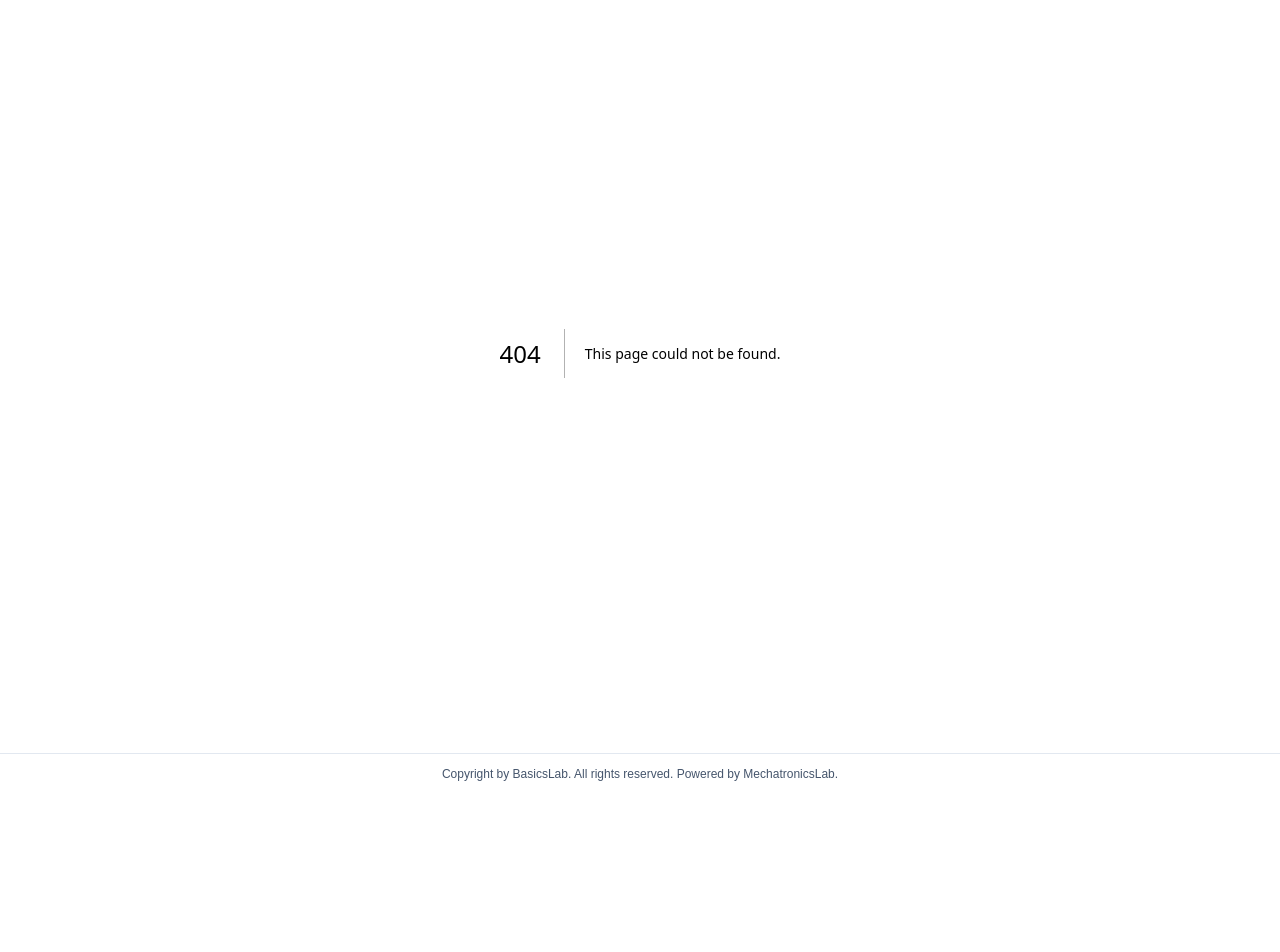
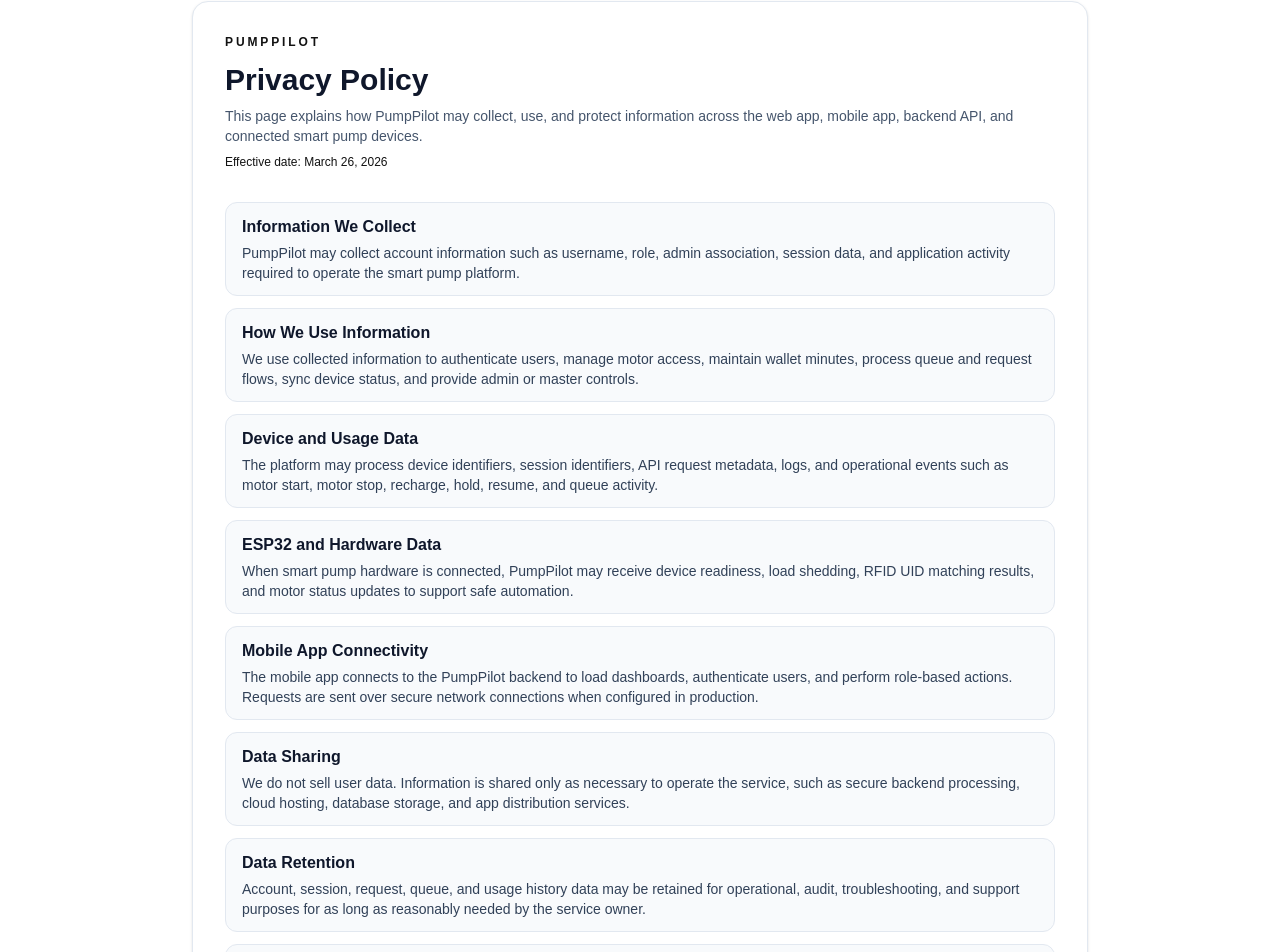
Before and after one commit to sarful/SmartPumpPro, a Next.js app: page /privacy-policy in a window 1280 px wide. Before the commit this address had no page. Shown: the part 47-999 px from the top of the page. Before the commit the page ends 841 px from the top, so only its background shows below. Built offline with nearby package versions, Linux system fonts and the light colour scheme.

Commit message:
feat: add privacy policy page

```diff
--- a/app/page.tsx
+++ b/app/page.tsx
@@ -59,6 +59,12 @@
             >
               Documentation
             </Link>
+            <Link
+              href="/privacy-policy"
+              className="rounded-full border border-slate-300 bg-white px-4 py-2 text-xs font-semibold text-slate-700 hover:bg-slate-50"
+            >
+              Privacy Policy
+            </Link>
           </div>
         </div>
       </section>
--- /dev/null
+++ b/app/privacy-policy/page.tsx
@@ -0,0 +1,98 @@
+import Link from "next/link";
+
+const sections = [
+  {
+    title: "Information We Collect",
+    body: "PumpPilot may collect account information such as username, role, admin association, session data, and application activity required to operate the smart pump platform.",
+  },
+  {
+    title: "How We Use Information",
+    body: "We use collected information to authenticate users, manage motor access, maintain wallet minutes, process queue and request flows, sync device status, and provide admin or master controls.",
+  },
+  {
+    title: "Device and Usage Data",
+    body: "The platform may process device identifiers, session identifiers, API request metadata, logs, and operational events such as motor start, motor stop, recharge, hold, resume, and queue activity.",
+  },
+  {
+    title: "ESP32 and Hardware Data",
+    body: "When smart pump hardware is connected, PumpPilot may receive device readiness, load shedding, RFID UID matching results, and motor status updates to support safe automation.",
+  },
+  {
+    title: "Mobile App Connectivity",
+    body: "The mobile app connects to the PumpPilot backend to load dashboards, authenticate users, and perform role-based actions. Requests are sent over secure network connections when configured in production.",
+  },
+  {
+    title: "Data Sharing",
+    body: "We do not sell user data. Information is shared only as necessary to operate the service, such as secure backend processing, cloud hosting, database storage, and app distribution services.",
+  },
+  {
+    title: "Data Retention",
+    body: "Account, session, request, queue, and usage history data may be retained for operational, audit, troubleshooting, and support purposes for as long as reasonably needed by the service owner.",
+  },
+  {
+    title: "Security",
+    body: "PumpPilot uses authentication controls, protected backend endpoints, role-based access restrictions, and environment-based secrets to reduce unauthorized access. No system can be guaranteed to be 100 percent secure.",
+  },
+  {
+    title: "User Choices",
+    body: "Users may request account updates or removal through the service administrator or operator responsible for their PumpPilot deployment, subject to operational and audit requirements.",
+  },
+  {
+    title: "Children",
+    body: "PumpPilot is not designed for children. The app is intended for operational users, admins, and system operators in smart pump environments.",
+  },
+  {
+    title: "Changes to This Policy",
+    body: "This privacy policy may be updated when the application, infrastructure, or compliance needs change. Updated versions will be published on this page.",
+  },
+  {
+    title: "Contact",
+    body: "For privacy or account questions, contact the PumpPilot service owner, deployment administrator, or support team associated with your installation.",
+  },
+];
+
+export default function PrivacyPolicyPage() {
+  return (
+    <main className="min-h-screen bg-white px-6 py-12 text-slate-900">
+      <section className="mx-auto w-full max-w-4xl rounded-2xl border border-slate-200 bg-white p-8 shadow-sm">
+        <p className="text-xs font-semibold uppercase tracking-[0.24em] text-slate-500">
+          PumpPilot
+        </p>
+        <h1 className="mt-3 text-3xl font-semibold">Privacy Policy</h1>
+        <p className="mt-2 text-sm text-slate-600">
+          This page explains how PumpPilot may collect, use, and protect information
+          across the web app, mobile app, backend API, and connected smart pump
+          devices.
+        </p>
+        <p className="mt-2 text-xs text-slate-500">Effective date: March 26, 2026</p>
+
+        <div className="mt-8 space-y-3">
+          {sections.map((section) => (
+            <article
+              key={section.title}
+              className="rounded-xl border border-slate-200 bg-slate-50 px-4 py-3"
+            >
+              <h2 className="text-base font-semibold">{section.title}</h2>
+              <p className="mt-1 text-sm text-slate-700">{section.body}</p>
+            </article>
+          ))}
+        </div>
+
+        <div className="mt-8 flex flex-wrap gap-3">
+          <Link
+            href="/"
+            className="rounded-xl border border-slate-300 px-4 py-2 text-sm font-medium hover:bg-slate-50"
+          >
+            Back to Home
+          </Link>
+          <Link
+            href="/documentation"
+            className="rounded-xl border border-slate-300 px-4 py-2 text-sm font-medium hover:bg-slate-50"
+          >
+            Open Documentation
+          </Link>
+        </div>
+      </section>
+    </main>
+  );
+}
```
